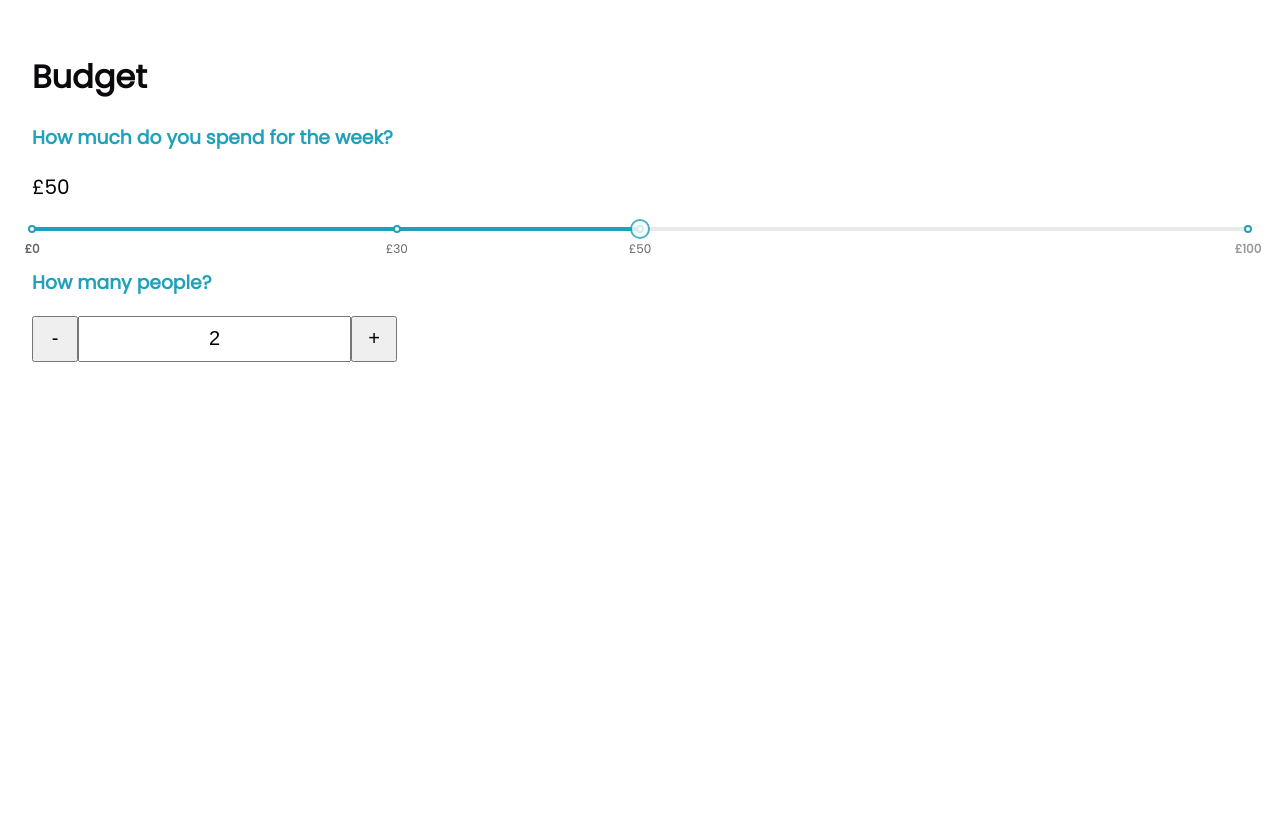
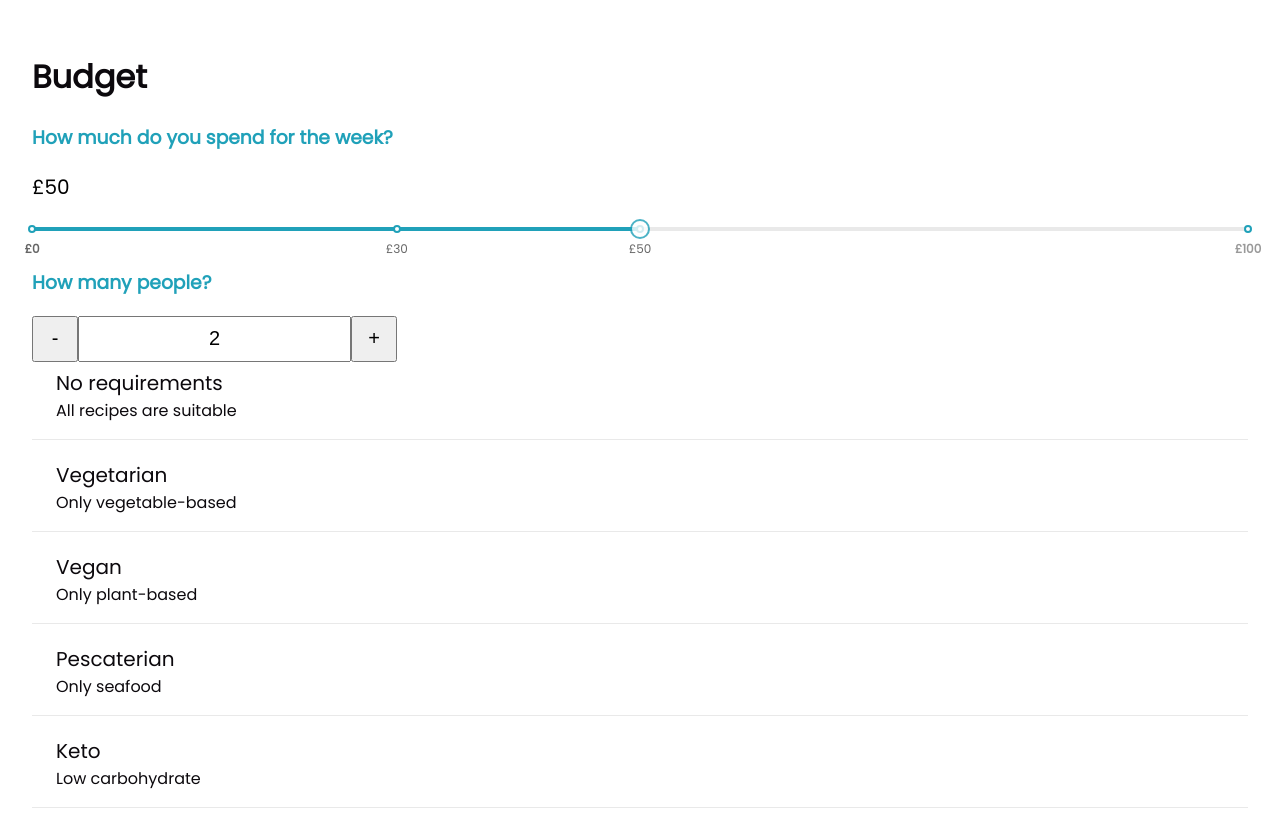
Before and after one commit to jilliankeenan/zero-knowledge-proofs, a React (Create React App) app in the folder cuisinier/: page /budget in a window 1280 px wide. Shown: the top 828 px of the page. Before the commit the page ends 800 px from the top, so only its background shows below. Built offline with nearby package versions, Linux system fonts and the light colour scheme.

Commit message:
dietary requirements

```diff
--- a/cuisinier/src/components/DietaryRequirementItem.jsx
+++ b/cuisinier/src/components/DietaryRequirementItem.jsx
@@ -0,0 +1,32 @@
+import React from "react";
+import styled from "styled-components";
+
+const Container = styled.div`
+    font-size: 1.25rem;
+    border-bottom: 1px solid ${(props) => props.theme.color.gray};
+    color: ${(props) => props.theme.color.text};
+    padding-left: 1.5rem;
+    padding-right: 2rem;
+`;
+
+const Label = styled.p`
+    font-size: 1.25rem;
+    margin-bottom: 0;
+`;
+
+const SubLabel = styled.p`
+    font-size: 1rem;
+    margin-top: 0;
+`;
+
+export const DietaryRequirementItem = (props) => {
+    const { label, subLabel, onClick } = props;
+
+
+    return (
+        <Container onClick={onClick}>
+            <Label>{label}</Label>
+            <SubLabel>{subLabel}</SubLabel>
+        </Container>
+    );
+};
--- a/cuisinier/src/pages/Budget.js
+++ b/cuisinier/src/pages/Budget.js
@@ -2,6 +2,7 @@ import { Heading } from "../components/Heading";
 import { SubHeading } from "../components/SubHeading";
 import { SteppedInput } from "../components/SteppedInput";
 import { BudgetSlider } from "../components/BudgetSlider";
+import { DietaryRequirementItem } from "../components/DietaryRequirementItem";
 import { useStepper } from '../hooks/useStepper';
 import { useBudgetSlider } from '../hooks/useBudgetSlider';
 
@@ -22,6 +23,14 @@ function Budget() {
                 onStepUp={onStepUp}
                 onStepDown={onStepDown}
             />
+
+            <>
+                <DietaryRequirementItem label="No requirements" subLabel="All recipes are suitable" />
+                <DietaryRequirementItem label="Vegetarian" subLabel="Only vegetable-based" />
+                <DietaryRequirementItem label="Vegan" subLabel="Only plant-based" />
+                <DietaryRequirementItem label="Pescaterian" subLabel="Only seafood" />
+                <DietaryRequirementItem label="Keto" subLabel="Low carbohydrate" />
+            </>
         </>
     );
 }
--- a/cuisinier/src/theme.js
+++ b/cuisinier/src/theme.js
@@ -2,7 +2,7 @@ const theme = {
     color: {
         primary: "#20a1b9",
 
-        gray: "#8AEA92",
+        gray: "#e9e9e9",
         text: "#0C090D"
     }
 };
```
